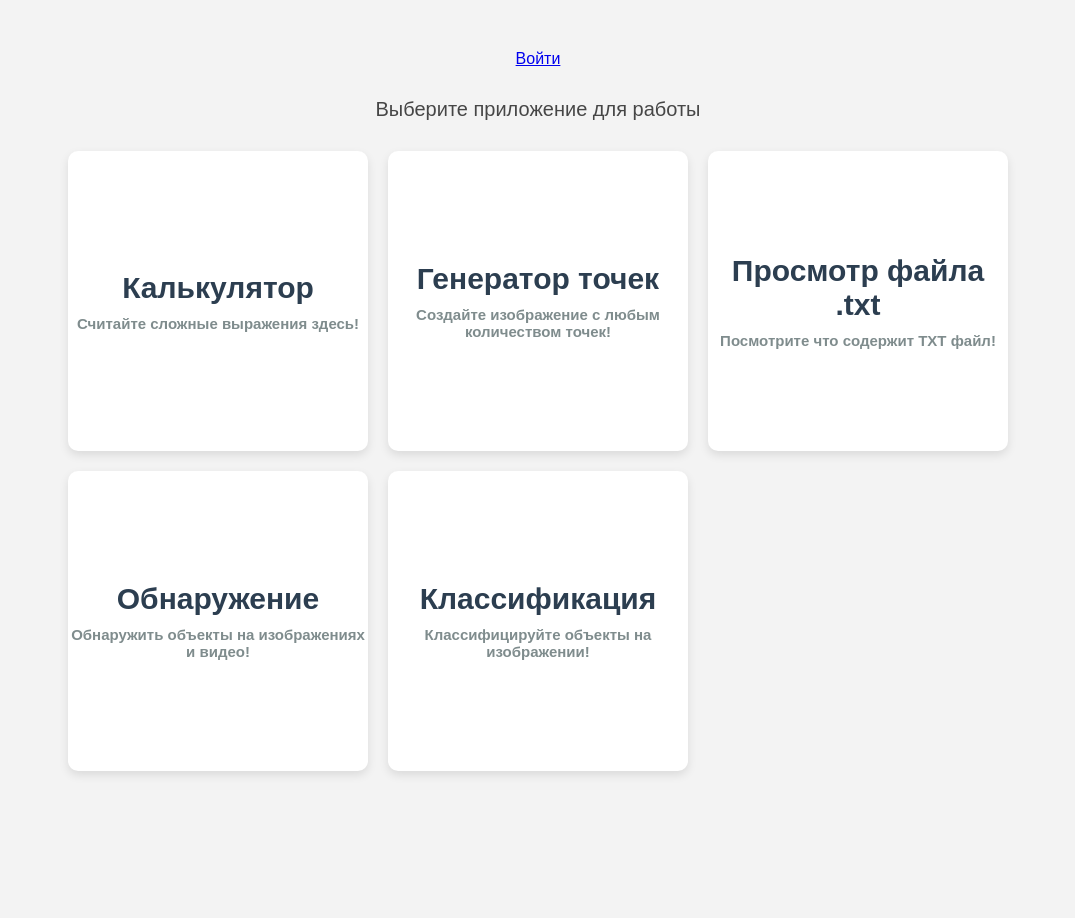
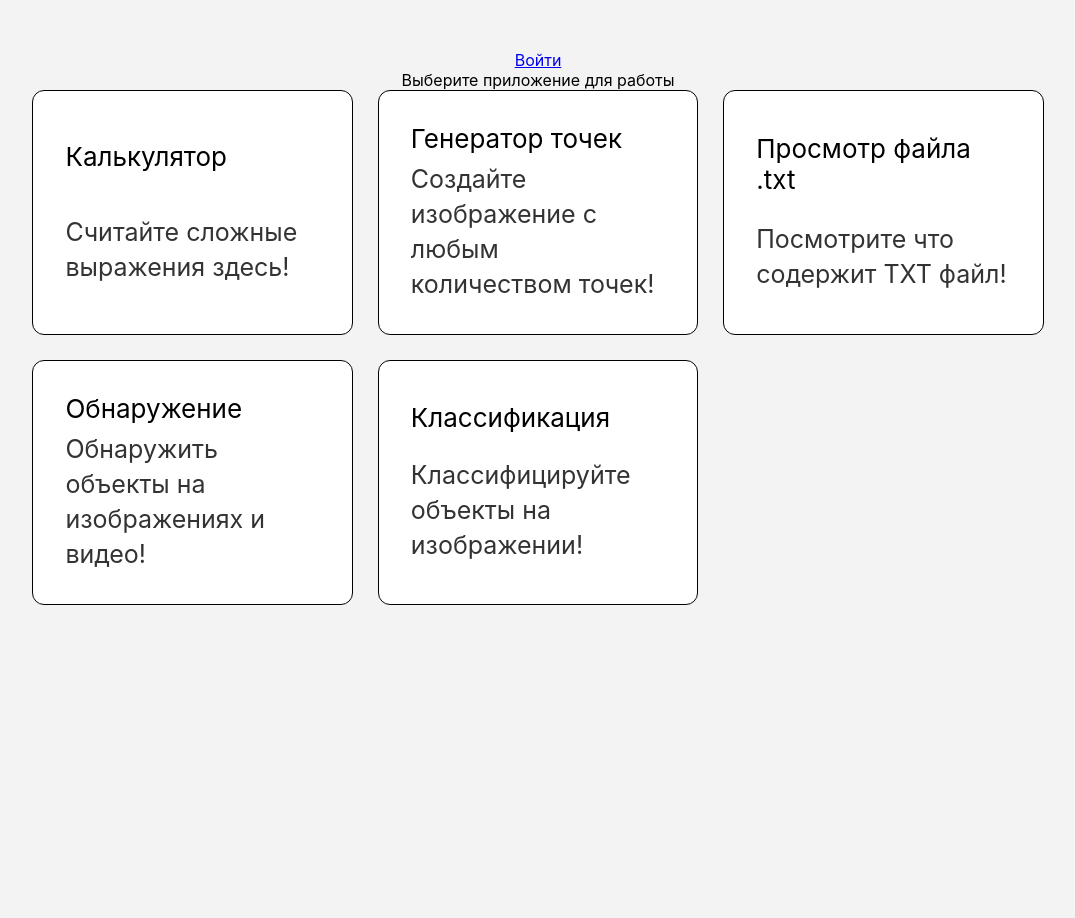
Before and after one commit to ARibleTeam/FunctionalModules, a Django app: page / in a window 1280 px wide. Shown: the whole page, without its empty margins (102-1177 px from the left). After the commit the page ends 605 px from the top, so only its background shows below. Run offline with Django 5.2, Linux system fonts and the light colour scheme; data comes from the database, SQL or seed files in the repository.

Commit message:
Add files via upload

```diff
--- a/Django/app/static/css/start-menu.css
+++ b/Django/app/static/css/start-menu.css
@@ -2,7 +2,7 @@ body {
     margin-top: 50px;
     margin-bottom: 50px;
     padding: 0;
-    font-family: Arial, sans-serif;
+    font-family: Inter, sans-serif;
     height: auto;
     background-color: #f3f3f3;
     display: flex;
@@ -13,13 +13,15 @@ body {
 
 .main-container {
     text-align: center;
-    min-height: 100vh;
+    width: 80%;
+    max-width: 1500px;
 }
 
-.pulsing-text {
-    font-size: 20px;
-    color: #333;
-    animation: pulse 2s infinite ease-in-out;
+.main-text {
+    font-size: clamp(30px, 2vw, 45px);
+    font-weight: 600;
+
+    color: #000;
     margin-bottom: 30px;
     margin-top: 30px;
 }
@@ -27,58 +29,60 @@ body {
 .app-container {
     display: grid;
     grid-template-columns: repeat(3, 1fr);
-    gap: 20px;
-    padding: 0 10px;
-    margin: 0 auto; /* Центрирование контейнера */
+    gap: 25px;
 }
 
-@media (max-width: 768px) { /* Для мобильных */
+
+@media (max-width: 1200px) { /* Для мобильных */
     .app-container {
         grid-template-columns: 1fr; /* Одна колонка */
         justify-items: center; /* Центрирование элементов внутри */
         max-width: 100%; /* Чтобы занимало всю ширину */
     }
+    .app-box {
+        width: 85%;
+    }
 }
 
 .app-box {
-    width: 300px;
-    height: 300px;
+    padding: 32px;
     background-color: #fff;
-    border-radius: 10px;
-    box-shadow: 0 4px 10px rgba(0, 0, 0, 0.1);
+    border: 1px solid #000;
+    border-radius: 12px;
+    box-shadow: none;
     display: flex;
-    flex-direction: column; /* Размещаем элементы вертикально */
-    justify-content: center;
-    align-items: center;
+    flex-direction: column;
+    justify-content: space-around;
+    align-items: flex-start;
+    text-align: left;
     cursor: pointer;
-    text-align: center;
-    color: #333;
-    font-size: 14px; /* уменьшенный размер шрифта для лучшего отображения */
-    font-weight: bold;
-    transition: transform 0.3s ease;
+    color: #000;
+    font-size: 17px;
+    font-weight: normal;
+    transition: transform 0.2s ease;
 }
 
 .app-title {
-    font-size: 30px;
-    font-weight: bold;
-    color: #2c3e50;
-    margin-bottom: 10px;
+    font-size: clamp(26px, 2vw, 30px);
+    font-weight: 400;
+    margin-bottom: 8px;
+    color: #000;
 }
 
 .app-description {
-    font-size: 15px;
-    color: #7f8c8d;
- /* Запрещает переносу текста на новую строку */
-    overflow: hidden; /* Прячет лишний текст, который не помещается */
-    text-overflow: ellipsis; /* Добавляет многоточие (...) в конце строки */
-    max-width: 100%; /* Ограничивает максимальную ширину */
-    display: block; /* Убедитесь, что это блочный элемент */
+    font-size: clamp(20px, 2vw, 25px);
+    font-weight: normal;
+    color: #333;
+    line-height: 1.4;
+    text-align: left;
+    overflow: visible;
+    text-overflow: unset;
+    white-space: normal;
 }
 
 
 .app-box:hover {
     transform: scale(1.05);
-    background-color: #e6e6e6;
 }
 
 @keyframes pulse {
@@ -89,3 +93,25 @@ body {
         opacity: 1;
     }
 }
+
+.auth-button-container {
+    display: flex;
+    justify-content: flex-end;
+    padding: 10px 20px;
+}
+
+.auth-button {
+    padding: 8px 22px;
+    font-size: 22px;
+    text-decoration: none;
+    background-color: transparent;
+    color: #000;
+    border: 1px solid #000;
+    border-radius: 6px;
+    cursor: pointer;
+    transition: background-color 0.2s ease;
+}
+
+.auth-button:hover {
+    background-color: #f0f0f0;
+}
```
Also changed, not shown: Django/app/static/css/chat-menu.css (+20 -1 lines), Django/app/static/js/chat.js (+29 -19 lines).
